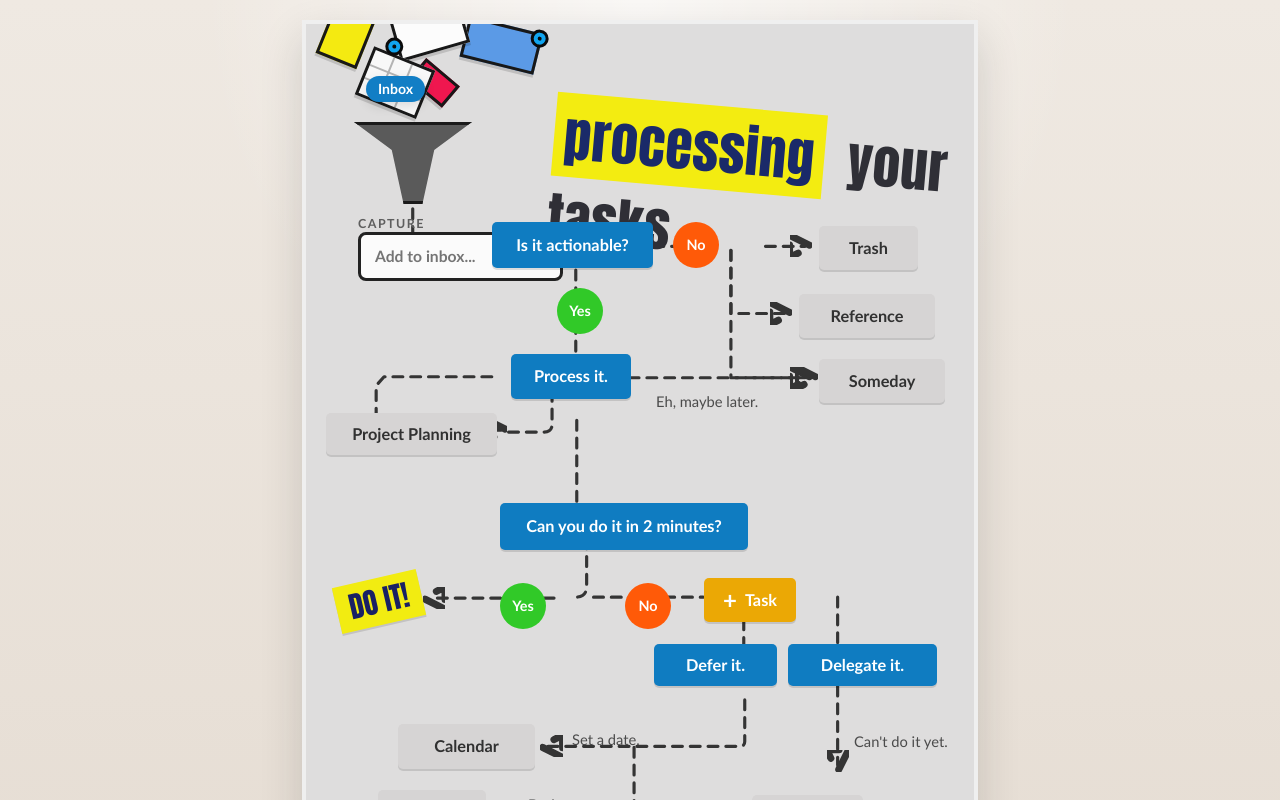
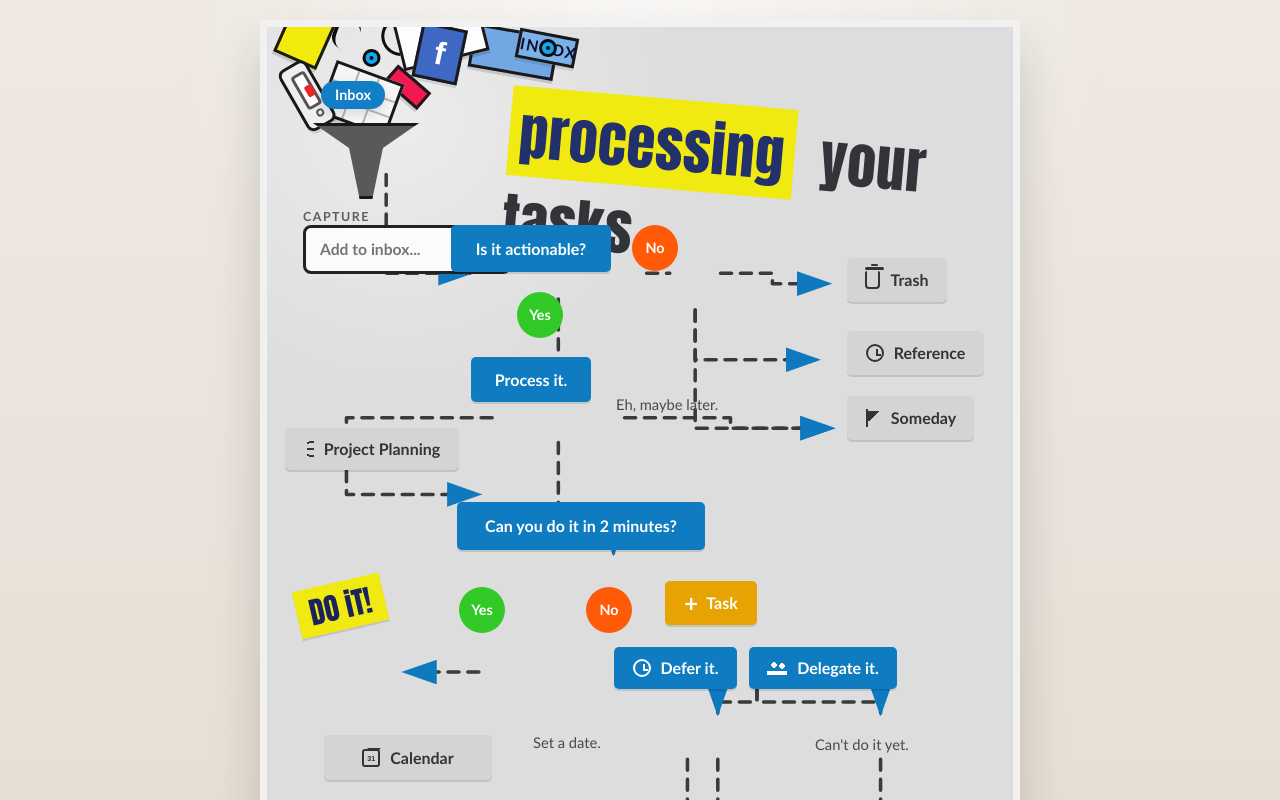
Before and after one commit to snakesford/GettingsThingsDone0, a React (Vite) app: page / in a window 1280 px wide. Shown: the top 800 px of the page. Built offline with nearby package versions, Linux system fonts and the light colour scheme.

Commit message:
mixed up lines

```diff
--- a/src/App.css
+++ b/src/App.css
@@ -1,5 +1,5 @@
 .app-shell {
-  width: min(676px, calc(100vw - 24px));
+  width: min(760px, calc(100vw - 24px));
   margin: 0 auto;
   padding: 20px 0 32px;
 }
@@ -8,10 +8,12 @@
   position: relative;
   width: 100%;
   aspect-ratio: 676 / 843;
-  background: #dedddd;
-  border: 4px solid #efefef;
   overflow: hidden;
-  box-shadow: 0 18px 40px rgba(31, 31, 31, 0.16);
+  border: 7px solid #f1f1f1;
+  background:
+    radial-gradient(circle at 18% 10%, rgba(255, 255, 255, 0.45), transparent 28%),
+    linear-gradient(180deg, #dddddd 0%, #dddddd 100%);
+  box-shadow: 0 26px 46px rgba(28, 27, 27, 0.18);
 }
 
 .flow-lines {
@@ -24,7 +26,7 @@
 
 .flow-lines path {
   fill: none;
-  stroke: #343434;
+  stroke: #3a3a3a;
   stroke-width: 3.2;
   stroke-dasharray: 10 8;
   stroke-linecap: round;
@@ -33,73 +35,178 @@
 
 .desk-clutter {
   position: absolute;
-  top: -18px;
-  left: 8px;
-  width: 242px;
-  height: 158px;
-  z-index: 3;
+  top: -10px;
+  left: 12px;
+  width: 300px;
+  height: 170px;
+  z-index: 4;
   transform: rotate(2deg);
 }
 
+.desk-doodle,
 .paper,
-.clip {
+.clip,
+.desk-card {
   position: absolute;
   display: block;
 }
 
+.desk-doodle {
+  border: 4px solid #0f0f0f;
+  border-radius: 999px;
+}
+
+.doodle-hook {
+  top: 2px;
+  left: 52px;
+  width: 26px;
+  height: 34px;
+  border-right: 0;
+  border-bottom: 0;
+  transform: rotate(18deg);
+}
+
+.doodle-loop {
+  top: 0;
+  left: 100px;
+  width: 40px;
+  height: 40px;
+  border-left-width: 3px;
+  border-bottom-width: 3px;
+}
+
 .paper {
-  border: 3px solid #181818;
+  border: 3px solid #191919;
   box-shadow: 0 3px 0 rgba(0, 0, 0, 0.14);
 }
 
 .paper-yellow {
-  width: 44px;
-  height: 52px;
-  top: 8px;
-  left: 8px;
-  background: #f4ea11;
-  transform: rotate(20deg);
+  width: 47px;
+  height: 50px;
+  top: 0;
+  left: 0;
+  background: #f2ea0d;
+  transform: rotate(22deg);
 }
 
 .paper-blue {
-  width: 76px;
-  height: 42px;
-  top: 16px;
-  left: 148px;
-  background: #5b9ae6;
-  transform: rotate(12deg);
+  width: 86px;
+  height: 44px;
+  top: 10px;
+  left: 190px;
+  background: #73a7e3;
+  transform: rotate(8deg);
 }
 
 .paper-white {
-  width: 72px;
-  height: 42px;
-  top: 5px;
-  left: 78px;
-  background: #fcfcfc;
-  transform: rotate(-18deg);
+  width: 88px;
+  height: 48px;
+  top: -4px;
+  left: 116px;
+  background: #fdfdfd;
+  transform: rotate(-16deg);
 }
 
 .paper-pink {
   width: 44px;
-  height: 28px;
-  top: 63px;
-  left: 98px;
-  background: #ef174f;
-  transform: rotate(38deg);
+  height: 22px;
+  top: 60px;
+  left: 106px;
+  background: #f21852;
+  transform: rotate(39deg);
 }
 
 .paper-grid {
-  width: 66px;
-  height: 52px;
-  top: 52px;
-  left: 48px;
+  width: 72px;
+  height: 56px;
+  top: 56px;
+  left: 46px;
   background:
     linear-gradient(#b4b4b4 0 0) 0 33% / 100% 2px no-repeat,
     linear-gradient(#b4b4b4 0 0) 0 66% / 100% 2px no-repeat,
     linear-gradient(90deg, #b4b4b4 0 0) 33% 0 / 2px 100% no-repeat,
     linear-gradient(90deg, #b4b4b4 0 0) 66% 0 / 2px 100% no-repeat,
-    #f8f8f8;
-  transform: rotate(20deg);
+    #f6f6f6;
+  transform: rotate(18deg);
+}
+
+.desk-card {
+  border: 3px solid #191919;
+  box-shadow: 0 3px 0 rgba(0, 0, 0, 0.1);
+}
+
+.desk-phone {
+  top: 48px;
+  left: 12px;
+  width: 32px;
+  height: 70px;
+  border-radius: 8px;
+  background: #efefef;
+  transform: rotate(-32deg);
+}
+
+.phone-screen {
+  position: absolute;
+  top: 8px;
+  left: 7px;
+  width: 16px;
+  height: 38px;
+  border: 3px solid #555;
+  border-radius: 4px;
+  background: #fff;
+}
+
+.phone-screen::after {
+  content: '';
+  position: absolute;
+  top: 12px;
+  left: 4px;
+  width: 8px;
+  height: 12px;
+  border-radius: 2px;
+  background: #e92727;
+}
+
+.phone-button {
+  position: absolute;
+  bottom: 7px;
+  left: 12px;
+  width: 8px;
+  height: 8px;
+  border: 2px solid #575757;
+  border-radius: 50%;
+}
+
+.desk-social {
+  top: 8px;
+  left: 136px;
+  width: 46px;
+  height: 56px;
+  background: #3f67c4;
+  transform: rotate(10deg);
+}
+
+.social-f {
+  position: absolute;
+  inset: 0;
+  display: grid;
+  place-items: center;
+  color: #fff;
+  font: 900 2rem/1 Arial, sans-serif;
+}
+
+.desk-inbox {
+  top: 12px;
+  left: 236px;
+  width: 60px;
+  height: 30px;
+  background: #7cb2ea;
+  color: #0b122f;
+  font: 900 1rem/1 'Trebuchet MS', 'Arial Rounded MT Bold', sans-serif;
+  letter-spacing: 0.08em;
+  display: grid;
+  place-items: center;
+  transform: rotate(9deg);
 }
 
 .clip {
@@ -119,33 +226,33 @@
 }
 
 .clip-a {
-  top: 33px;
-  left: 70px;
+  top: 34px;
+  left: 82px;
 }
 
 .clip-b {
-  top: 20px;
-  left: 215px;
+  top: 18px;
+  left: 258px;
 }
 
 .funnel-wrap {
   position: absolute;
-  top: 98px;
-  left: 44px;
-  width: 170px;
-  z-index: 4;
+  top: 96px;
+  left: 36px;
+  width: 188px;
+  z-index: 5;
 }
 
 .inbox-trigger {
   position: absolute;
-  top: -46px;
-  left: 16px;
+  top: -42px;
+  left: 18px;
   border: 0;
-  padding: 6px 12px;
+  padding: 7px 14px;
   border-radius: 999px;
   background: #ffffff;
   color: #232323;
-  font: 700 0.88rem/1 'Arial Rounded MT Bold', 'Trebuchet MS', sans-serif;
+  font: 700 0.9rem/1 'Trebuchet MS', 'Arial Rounded MT Bold', sans-serif;
   box-shadow: 0 4px 12px rgba(0, 0, 0, 0.12);
 }
 
@@ -156,24 +263,23 @@
 
 .funnel {
   position: relative;
-  width: 118px;
-  height: 82px;
-  margin-left: 4px;
-  background: #5a5a5a;
-  clip-path: polygon(0 0, 100% 0, 68% 34%, 58% 100%, 42% 100%, 32% 34%);
-  border: 3px solid #1a1a1a;
+  width: 106px;
+  height: 76px;
+  margin-left: 10px;
+  background: #595959;
+  clip-path: polygon(0 0, 100% 0, 66% 33%, 56% 100%, 44% 100%, 34% 33%);
+  border: 3px solid #191919;
 }
 
 .capture-panel {
-  margin-top: 10px;
-  margin-left: 8px;
-  width: 205px;
+  margin-top: 8px;
+  width: 208px;
 }
 
 .capture-label,
 .eyebrow {
   margin: 0 0 8px;
-  font: 700 0.78rem/1 'Arial Rounded MT Bold', 'Trebuchet MS', sans-serif;
+  font: 700 0.78rem/1 'Trebuchet MS', 'Arial Rounded MT Bold', sans-serif;
   letter-spacing: 0.12em;
   text-transform: uppercase;
   color: #5e5e5e;
@@ -181,7 +287,6 @@
 
 .capture-row {
   display: flex;
-  gap: 10px;
   align-items: center;
 }
 
@@ -192,7 +297,7 @@
   padding: 12px 14px;
   background: #fbfbfb;
   color: #111;
-  font: 600 0.98rem/1.2 'Trebuchet MS', 'Arial Rounded MT Bold', sans-serif;
+  font: 700 0.98rem/1.2 'Trebuchet MS', 'Arial Rounded MT Bold', sans-serif;
 }
 
 .task-plus {
@@ -202,25 +307,25 @@
 
 .processing-title {
   position: absolute;
-  top: 86px;
-  left: 244px;
-  z-index: 4;
+  top: 80px;
+  left: 238px;
+  z-index: 5;
   margin: 0;
+  color: #33343a;
   font-family: Impact, Haettenschweiler, 'Arial Narrow Bold', sans-serif;
-  font-size: 3.4rem;
+  font-size: 3.6rem;
   font-weight: 900;
   letter-spacing: 0.01em;
-  color: #2f2f36;
   text-transform: lowercase;
   transform: rotate(5deg);
 }
 
 .processing-title span {
   display: inline-block;
-  margin-right: 10px;
-  padding: 2px 10px 0;
-  background: #f3ec11;
-  color: #1a2a69;
+  margin-right: 12px;
+  padding: 3px 10px 0;
+  background: #f0ea11;
+  color: #22306c;
 }
 
 .flow-node,
@@ -228,19 +333,20 @@
 .do-it-sticker,
 .note {
   position: absolute;
-  z-index: 4;
+  z-index: 5;
 }
 
 .flow-node {
   display: inline-flex;
   align-items: center;
   justify-content: center;
+  gap: 10px;
   border: 0;
   border-radius: 5px;
   padding: 0 18px;
   color: #fff;
   text-align: center;
-  font: 700 1.02rem/1 'Trebuchet MS', 'Arial Rounded MT Bold', sans-serif;
+  font: 700 1rem/1 'Trebuchet MS', 'Arial Rounded MT Bold', sans-serif;
   box-shadow: 0 2px 0 rgba(0, 0, 0, 0.12);
 }
 
@@ -249,8 +355,8 @@
 }
 
 .section-node {
-  background: #d6d4d4;
-  color: #313131;
+  background: #d5d4d4;
+  color: #343434;
 }
 
 .section-node.is-active {
@@ -258,58 +364,189 @@
   color: #fff;
 }
 
+.node-icon {
+  position: relative;
+  display: inline-block;
+  flex: none;
+}
+
+.icon-list {
+  width: 10px;
+  height: 18px;
+  background:
+    radial-gradient(circle, currentColor 50%, transparent 54%) left 2px top 1px / 4px 4px no-repeat,
+    radial-gradient(circle, currentColor 50%, transparent 54%) left 2px center / 4px 4px no-repeat,
+    radial-gradient(circle, currentColor 50%, transparent 54%) left 2px bottom 1px / 4px 4px no-repeat,
+    linear-gradient(currentColor 0 0) right 0 top 1px / 5px 2px no-repeat,
+    linear-gradient(currentColor 0 0) right 0 center / 5px 2px no-repeat,
+    linear-gradient(currentColor 0 0) right 0 bottom 1px / 5px 2px no-repeat;
+}
+
+.icon-trash {
+  width: 15px;
+  height: 18px;
+  border: 2px solid currentColor;
+  border-top: 0;
+  border-radius: 2px 2px 4px 4px;
+}
+
+.icon-trash::before {
+  content: '';
+  position: absolute;
+  top: -4px;
+  left: -2px;
+  width: 19px;
+  height: 3px;
+  border-radius: 2px;
+  background: currentColor;
+}
+
+.icon-trash::after {
+  content: '';
+  position: absolute;
+  top: -7px;
+  left: 4px;
+  width: 7px;
+  height: 2px;
+  border-radius: 2px;
+  background: currentColor;
+}
+
+.icon-clock,
+.icon-clock--outlined {
+  width: 18px;
+  height: 18px;
+  border: 2px solid currentColor;
+  border-radius: 50%;
+}
+
+.icon-clock::before,
+.icon-clock--outlined::before {
+  content: '';
+  position: absolute;
+  top: 3px;
+  left: 8px;
+  width: 2px;
+  height: 6px;
+  background: currentColor;
+  transform-origin: bottom center;
+}
+
+.icon-clock::after,
+.icon-clock--outlined::after {
+  content: '';
+  position: absolute;
+  top: 8px;
+  left: 8px;
+  width: 5px;
+  height: 2px;
+  background: currentColor;
+}
+
+.icon-flag {
+  width: 16px;
+  height: 18px;
+  background:
+    linear-gradient(currentColor 0 0) left 1px top / 2px 100% no-repeat,
+    linear-gradient(135deg, currentColor 0 50%, transparent 51%) left 3px top 2px / 12px 10px no-repeat;
+}
+
+.icon-people {
+  width: 20px;
+  height: 14px;
+  background:
+    radial-gradient(circle, currentColor 49%, transparent 52%) 3px 0 / 8px 8px no-repeat,
+    radial-gradient(circle, currentColor 49%, transparent 52%) 11px 1px / 8px 8px no-repeat,
+    linear-gradient(currentColor 0 0) 0 10px / 10px 4px no-repeat,
+    linear-gradient(currentColor 0 0) 10px 10px / 10px 4px no-repeat;
+}
+
+.icon-calendar {
+  width: 18px;
+  height: 18px;
+  border: 2px solid currentColor;
+  border-radius: 3px;
+}
+
+.icon-calendar::before {
+  content: '';
+  position: absolute;
+  top: -3px;
+  left: 3px;
+  width: 10px;
+  height: 4px;
+  border-top: 2px solid currentColor;
+  border-left: 2px solid transparent;
+  border-right: 2px solid transparent;
+}
+
+.icon-calendar::after {
+  content: '31';
+  position: absolute;
+  inset: 4px 1px 1px;
+  color: currentColor;
+  font: 900 0.45rem/1 Arial, sans-serif;
+}
+
+.icon-fire {
+  width: 15px;
+  height: 18px;
+  background: currentColor;
+  clip-path: path('M 7 0 C 9 4 15 6 15 11 C 15 15 12 18 8 18 C 3 18 0 15 0 11 C 0 7 4 5 5 2 C 5 5 7 5 7 0 Z');
+}
+
 .actionable {
   top: 198px;
-  left: 186px;
-  width: 161px;
-  height: 46px;
+  left: 184px;
+  width: 160px;
+  height: 47px;
 }
 
 .process-node {
   top: 330px;
-  left: 205px;
+  left: 204px;
   width: 120px;
   height: 45px;
 }
 
 .minutes-node {
-  top: 479px;
-  left: 194px;
+  top: 475px;
+  left: 190px;
   width: 248px;
-  height: 47px;
+  height: 48px;
 }
 
 .project-node {
-  top: 389px;
-  left: 20px;
-  width: 171px;
+  top: 401px;
+  left: 18px;
+  width: 174px;
   height: 42px;
 }
 
 .trash-node {
-  top: 202px;
-  left: 513px;
-  width: 99px;
+  top: 231px;
+  left: 580px;
+  width: 100px;
   height: 44px;
 }
 
 .reference-node {
-  top: 270px;
-  left: 493px;
-  width: 136px;
+  top: 304px;
+  left: 580px;
+  width: 137px;
   height: 44px;
 }
 
 .someday-node {
-  top: 335px;
-  left: 513px;
-  width: 126px;
+  top: 369px;
+  left: 580px;
+  width: 127px;
   height: 44px;
 }
 
 .defer-node {
   top: 620px;
-  left: 348px;
+  left: 347px;
   width: 123px;
   height: 42px;
   background: #0f7cc1;
@@ -319,7 +556,7 @@
 .delegate-node {
   top: 620px;
   left: 482px;
-  width: 149px;
+  width: 148px;
   height: 42px;
   background: #0f7cc1;
   color: #fff;
@@ -331,28 +568,28 @@
   width: 92px;
   height: 44px;
   gap: 8px;
-  background: #eba805;
+  background: #e6a302;
   color: #fff;
 }
 
 .calendar-node {
-  top: 700px;
-  left: 92px;
-  width: 137px;
+  top: 708px;
+  left: 57px;
+  width: 168px;
   height: 45px;
 }
 
 .hotlist-node {
-  top: 766px;
-  left: 72px;
-  width: 108px;
+  top: 774px;
+  left: 73px;
+  width: 105px;
   height: 45px;
 }
 
 .waiting-node {
-  top: 771px;
-  left: 446px;
-  width: 111px;
+  top: 775px;
+  left: 458px;
+  width: 98px;
   height: 45px;
 }
 
@@ -376,33 +613,33 @@
 }
 
 .actionable-yes {
-  top: 264px;
-  left: 251px;
+  top: 265px;
+  left: 250px;
 }
 
 .actionable-no {
   top: 198px;
-  left: 367px;
+  left: 365px;
 }
 
 .quick-yes {
-  top: 559px;
-  left: 194px;
+  top: 560px;
+  left: 192px;
 }
 
 .quick-no {
-  top: 559px;
+  top: 560px;
   left: 319px;
 }
 
 .do-it-sticker {
-  top: 554px;
-  left: 30px;
+  top: 555px;
+  left: 29px;
   border: 0;
-  background: #f2ec11;
-  color: #192164;
-  padding: 9px 13px;
-  font: 900 1.82rem/1 Impact, Haettenschweiler, 'Arial Narrow Bold', sans-serif;
+  background: #f0ea11;
+  color: #1a235f;
+  padding: 10px 13px 8px;
+  font: 900 1.88rem/1 Impact, Haettenschweiler, 'Arial Narrow Bold', sans-serif;
   transform: rotate(-13deg);
   box-shadow: 0 2px 0 rgba(0, 0, 0, 0.12);
 }
@@ -413,13 +650,13 @@
 }
 
 .note {
+  color: #494949;
   font: 500 0.92rem/1.2 'Trebuchet MS', Arial, sans-serif;
-  color: #4b4b4b;
 }
 
 .maybe-note {
   top: 369px;
-  left: 350px;
+  left: 349px;
 }
 
 .set-date-note {
@@ -457,7 +694,7 @@
 .items-panel__header h2 {
   margin: 0;
   color: #151515;
-  font: 900 1.8rem/1 'Arial Rounded MT Bold', 'Trebuchet MS', sans-serif;
+  font: 900 1.8rem/1 'Trebuchet MS', 'Arial Rounded MT Bold', sans-serif;
 }
 
 .items-count {
@@ -467,11 +704,11 @@
 }
 
 .items-list {
-  list-style: none;
+  display: grid;
+  gap: 10px;
   margin: 0;
   padding: 0;
-  display: grid;
-  gap: 10px;
+  list-style: none;
 }
 
 .item-card,
@@ -521,18 +758,18 @@
 .modal-overlay {
   position: fixed;
   inset: 0;
-  background: rgba(14, 14, 14, 0.5);
+  z-index: 20;
   display: grid;
   place-items: center;
   padding: 20px;
-  z-index: 20;
+  background: rgba(14, 14, 14, 0.5);
 }
 
 .modal {
   width: min(420px, 100%);
-  background: #fbfaf8;
   border: 3px solid #171717;
   border-radius: 16px;
+  background: #fbfaf8;
   padding: 22px;
   text-align: center;
 }
@@ -540,7 +777,7 @@
 .modal h3 {
   margin: 0;
   color: #181818;
-  font: 900 1.4rem/1.2 'Arial Rounded MT Bold', 'Trebuchet MS', sans-serif;
+  font: 900 1.4rem/1.2 'Trebuchet MS', 'Arial Rounded MT Bold', sans-serif;
 }
 
 .modal p {
@@ -566,7 +803,7 @@
 }
 
 button:hover {
-  filter: brightness(0.96);
+  filter: brightness(0.97);
 }
 
 button:focus-visible,
--- a/src/App.tsx
+++ b/src/App.tsx
@@ -176,35 +176,45 @@ function App() {
       <section className="flowchart-card">
         <svg className="flow-lines" viewBox="0 0 676 843" aria-hidden="true">
           <defs>
-            <marker id="arrow-blue" viewBox="0 0 10 10" refX="7" refY="5" markerWidth="7" markerHeight="7" orient="auto-start-reverse">
-              <path d="M 0 0 L 10 5 L 0 10 z" fill="#0f79bf" />
+            <marker id="arrow-blue" markerWidth="10" markerHeight="7" refX="9" refY="3.5" orient="auto">
+              <polygon points="0 0, 10 3.5, 0 7" fill="#0f79bf" />
             </marker>
           </defs>
-          <path d="M108 132 L108 210 Q108 220 118 220 L180 220" />
-          <path d="M316 224 L372 224" />
-          <path d="M465 224 L505 224" markerEnd="url(#arrow-blue)" />
-          <path d="M430 228 L430 292 L485 292" markerEnd="url(#arrow-blue)" />
-          <path d="M430 228 L430 357 L505 357" markerEnd="url(#arrow-blue)" />
-          <path d="M273 248 L273 334" />
-          <path d="M188 356 L79 356 L71 365 L71 410 L197 410" markerEnd="url(#arrow-blue)" />
-          <path d="M327 357 L511 357" markerEnd="url(#arrow-blue)" />
-          <path d="M274 400 L274 503" />
-          <path d="M251 580 L125 580" markerEnd="url(#arrow-blue)" />
-          <path d="M291 579 L402 579" />
-          <path d="M443 602 L443 653" />
-          <path d="M538 579 L538 749" markerEnd="url(#arrow-blue)" />
-          <path d="M444 683 L444 725 Q444 730 439 730 L244 730" markerEnd="url(#arrow-blue)" />
-          <path d="M332 731 L332 791 Q332 795 327 795 L163 795" markerEnd="url(#arrow-blue)" />
-          <path d="M284 520 L284 568 Q284 579 273 579" />
-          <path d="M205 412 L241 412 Q249 412 249 404 L249 368" />
+          {/* Bucket edge targets from current CSS: project (192,422), trash (509,231), reference (499,300), someday (512,362), calendar (225,730.5), hotlist (178,796.5), waiting (458,797.5). */}
+          <path d="M108 132 L108 221.5 Q108 221.5 118 221.5 L184 221.5" markerEnd="url(#arrow-blue)" />
+          <path d="M344 221.5 L365 221.5" />
+          <path d="M411 221.5 L458 221.5 L458 231 L509 231" markerEnd="url(#arrow-blue)" />
+          <path d="M388 255 L388 300 L499 300" markerEnd="url(#arrow-blue)" />
+          <path d="M388 255 L388 362 L512 362" markerEnd="url(#arrow-blue)" />
+          <path d="M264 245 L264 330" markerEnd="url(#arrow-blue)" />
+          <path d="M204 352.5 L72 352.5 L72 422 L192 422" markerEnd="url(#arrow-blue)" />
+          <path d="M324 352.5 L420 352.5 L420 362 L512 362" markerEnd="url(#arrow-blue)" />
+          <path d="M264 375 L264 450 L314 450 L314 475" markerEnd="url(#arrow-blue)" />
+          <path d="M192 583 L125 583" markerEnd="url(#arrow-blue)" />
+          <path d="M365 583 L382 583 L382 576 L398 576" markerEnd="url(#arrow-blue)" />
+          <path d="M444 598 L444 610 L408.5 610 L408.5 620" markerEnd="url(#arrow-blue)" />
+          <path d="M444 598 L444 610 L556 610 L556 620" markerEnd="url(#arrow-blue)" />
+          <path d="M408.5 662 L408.5 730.5 L225 730.5" markerEnd="url(#arrow-blue)" />
+          <path d="M381 662 L381 796.5 L178 796.5" markerEnd="url(#arrow-blue)" />
+          <path d="M556 662 L556 797.5 L458 797.5" markerEnd="url(#arrow-blue)" />
         </svg>
 
         <div className="desk-clutter" aria-hidden="true">
+          <span className="desk-doodle doodle-hook" />
+          <span className="desk-doodle doodle-loop" />
           <span className="paper paper-yellow" />
           <span className="paper paper-blue" />
           <span className="paper paper-white" />
           <span className="paper paper-pink" />
           <span className="paper paper-grid" />
+          <span className="desk-card desk-phone">
+            <span className="phone-screen" />
+            <span className="phone-button" />
+          </span>
+          <span className="desk-card desk-social">
+            <span className="social-f">f</span>
+          </span>
+          <span className="desk-card desk-inbox">INBOX</span>
           <span className="clip clip-a" />
           <span className="clip clip-b" />
         </div>
@@ -238,7 +248,7 @@ function App() {
         </div>
 
         <h1 className="processing-title">
-          <span>PROCESSING</span> your tasks
+          <span>PROCESSiNG</span> your tasks
         </h1>
 
         <button type="button" className="flow-node prompt actionable">
@@ -252,7 +262,8 @@ function App() {
           className={`flow-node section-node project-node ${activeSection === 'project' ? 'is-active' : ''}`}
           onClick={() => setActiveSection('project')}
         >
-          Project Planning
+          <span className="node-icon icon-list" aria-hidden="true" />
+          <span>Project Planning</span>
         </button>
 
         <button type="button" className="flow-node prompt process-node">
@@ -264,7 +275,8 @@ function App() {
           className={`flow-node section-node trash-node ${activeSection === 'trash' ? 'is-active' : ''}`}
           onClick={() => setActiveSection('trash')}
         >
-          Trash
+          <span className="node-icon icon-trash" aria-hidden="true" />
+          <span>Trash</span>
         </button>
 
         <button
@@ -272,7 +284,8 @@ function App() {
           className={`flow-node section-node reference-node ${activeSection === 'reference' ? 'is-active' : ''}`}
           onClick={() => setActiveSection('reference')}
         >
-          Reference
+          <span className="node-icon icon-clock icon-clock--outlined" aria-hidden="true" />
+          <span>Reference</span>
         </button>
 
         <button
@@ -280,7 +293,8 @@ function App() {
           className={`flow-node section-node someday-node ${activeSection === 'someday' ? 'is-active' : ''}`}
           onClick={() => setActiveSection('someday')}
         >
-          Someday
+          <span className="node-icon icon-flag" aria-hidden="true" />
+          <span>Someday</span>
         </button>
 
         <span className="note maybe-note">Eh, maybe later.</span>
@@ -296,7 +310,7 @@ function App() {
           className={`do-it-sticker ${activeSection === 'next' ? 'is-active' : ''}`}
           onClick={() => setActiveSection('next')}
         >
-          DO IT!
+          DO iT!
         </button>
 
         <button type="button" className="flow-node task-node" onClick={addItem}>
@@ -309,7 +323,8 @@ function App() {
           className={`flow-node section-node defer-node ${activeSection === 'calendar' ? 'is-active' : ''}`}
           onClick={() => setActiveSection('calendar')}
         >
-          Defer it.
+          <span className="node-icon icon-clock" aria-hidden="true" />
+          <span>Defer it.</span>
         </button>
 
         <button
@@ -317,7 +332,8 @@ function App() {
           className={`flow-node section-node delegate-node ${activeSection === 'waiting' ? 'is-active' : ''}`}
           onClick={() => setActiveSection('waiting')}
         >
-          Delegate it.
+          <span className="node-icon icon-people" aria-hidden="true" />
+          <span>Delegate it.</span>
         </button>
 
         <button
@@ -325,7 +341,8 @@ function App() {
           className={`flow-node section-node calendar-node ${activeSection === 'calendar' ? 'is-active' : ''}`}
           onClick={() => setActiveSection('calendar')}
         >
-          Calendar
+          <span className="node-icon icon-calendar" aria-hidden="true" />
+          <span>Calendar</span>
         </button>
 
         <button
@@ -333,7 +350,8 @@ function App() {
           className={`flow-node section-node hotlist-node ${activeSection === 'next' ? 'is-active' : ''}`}
           onClick={() => setActiveSection('next')}
         >
-          Hotlist
+          <span className="node-icon icon-fire" aria-hidden="true" />
+          <span>Hotlist</span>
         </button>
 
         <button
@@ -341,7 +359,8 @@ function App() {
           className={`flow-node section-node waiting-node ${activeSection === 'waiting' ? 'is-active' : ''}`}
           onClick={() => setActiveSection('waiting')}
         >
-          Waiting
+          <span className="node-icon icon-clock icon-clock--outlined" aria-hidden="true" />
+          <span>Waiting</span>
         </button>
 
         <span className="note set-date-note">Set a date.</span>
```
